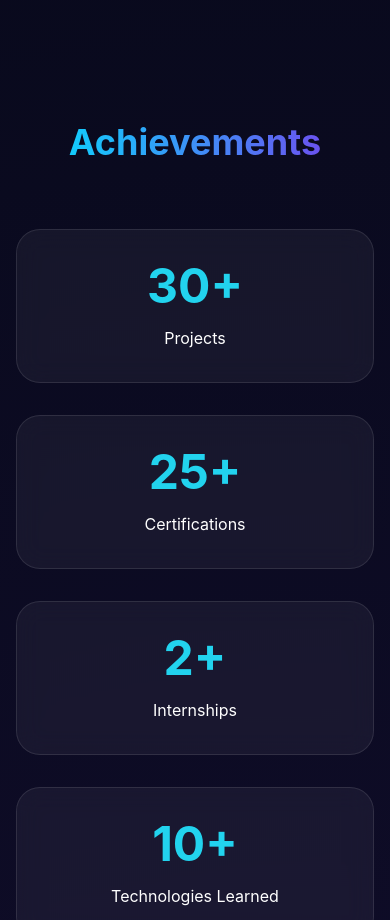
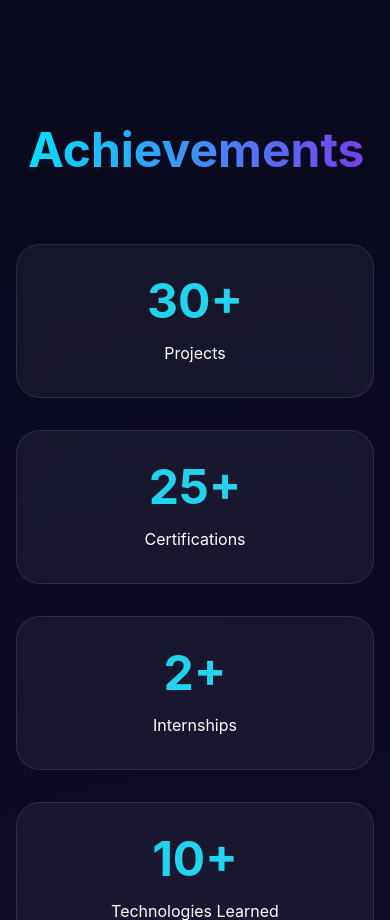
Before and after one commit to ms00000ms0000/Personal_Portfolio, a React (Vite) app: page / in a window 390 px wide. Shown: the part 7320-8240 px from the top of the page. Built offline with nearby package versions, Linux system fonts and the light colour scheme.

Commit message:
Mobile view fixes

```diff
--- a/src/sections/Achievements.jsx
+++ b/src/sections/Achievements.jsx
@@ -9,15 +9,14 @@ function Achievements() {
 
         <h2
           className="
-            text-4xl
-            sm:text-5xl
+            text-5xl
             md:text-6xl
-            text-center
             gradient-text
             font-bold
+            text-center
             mb-16
             leading-tight
-            break-words
+            px-3
           "
         >
           Achievements
```
